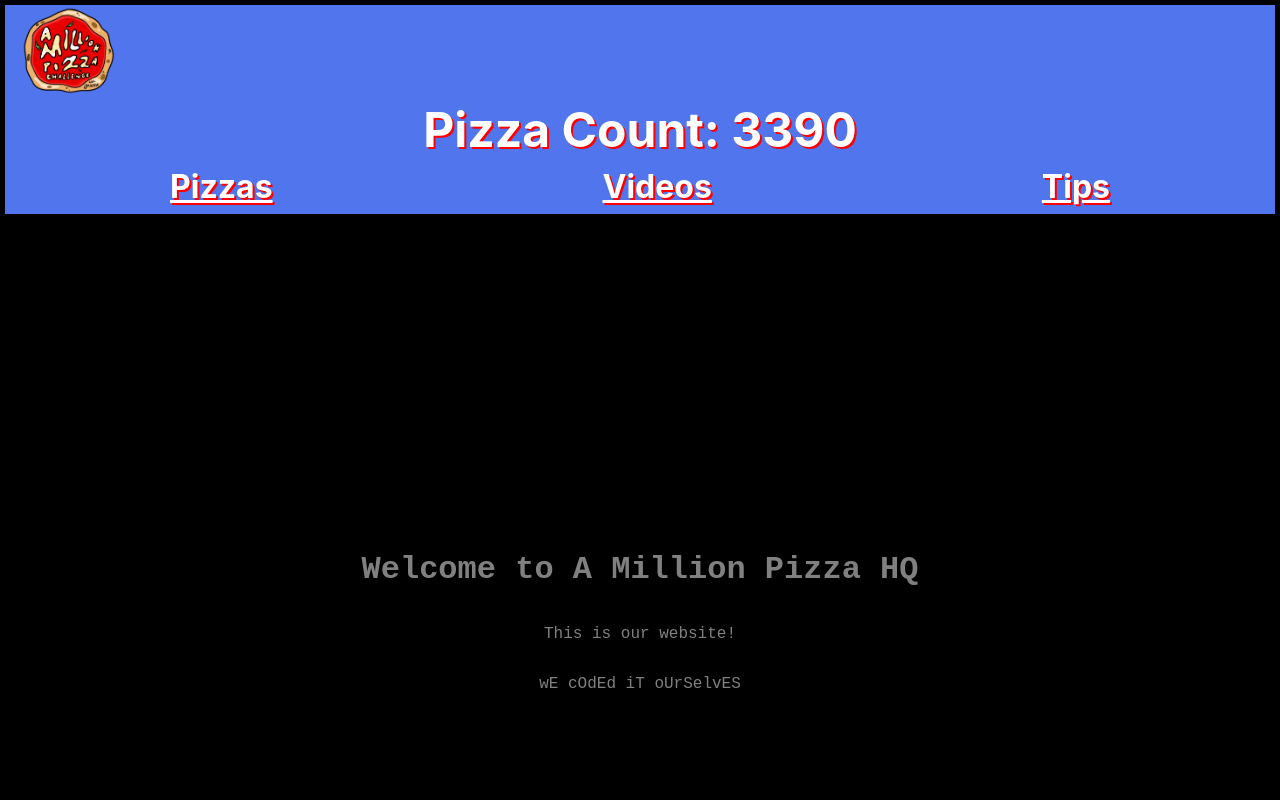
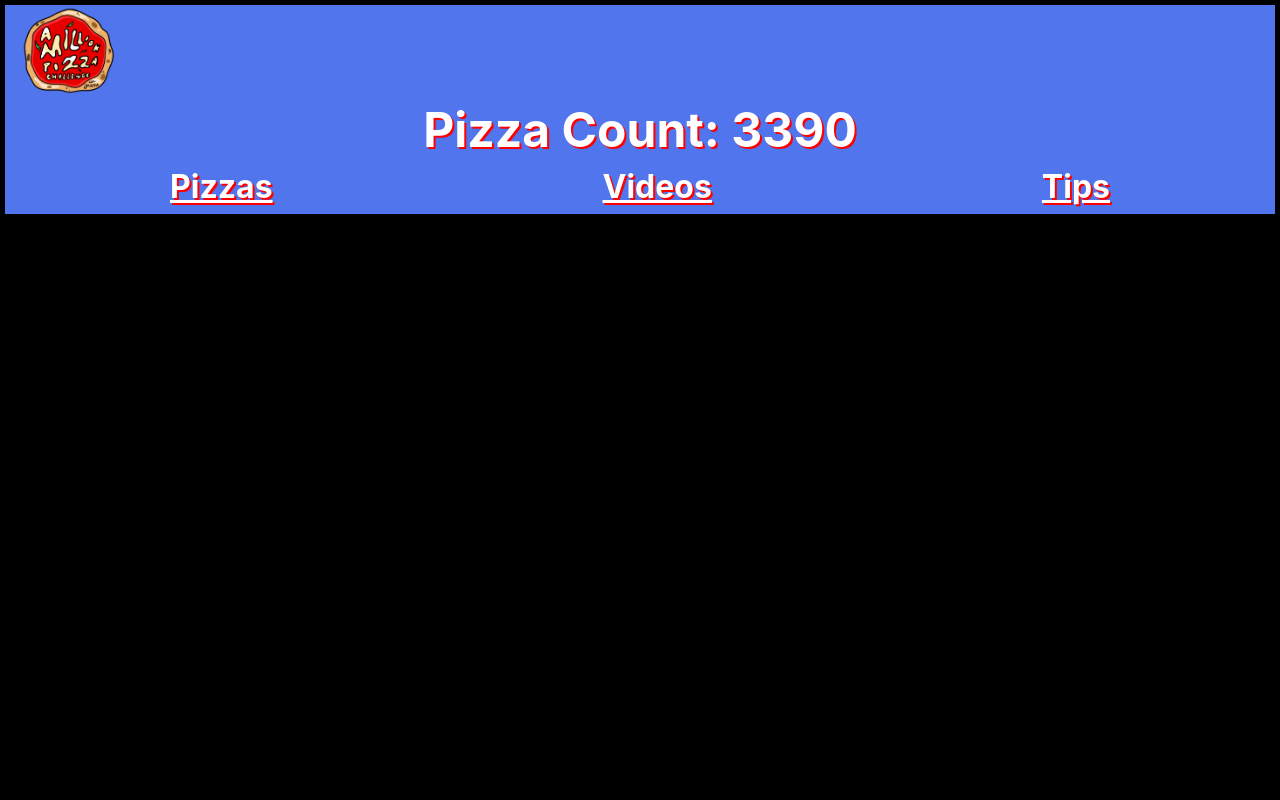
Before and after one commit to jasper-gordon/A-Million-Pizza, a React (Create React App) app: page / in a window 1280 px wide. Shown: the top 800 px of the page. Built offline with nearby package versions, Linux system fonts and the light colour scheme; no server answers.

Commit message:
Added motion blur to home page text

```diff
--- a/src/App.css
+++ b/src/App.css
@@ -1,3 +1,5 @@
+@import url('https://fonts.googleapis.com/css?family=Poppins&display=swap');
+
 .navbar {
   background-color: #5075ed;
   border-bottom: #000000;
@@ -153,7 +155,7 @@
 .home-text{
   background-color:rgb(0, 0, 0);
   color: white;
-  font-family:'Courier New', Courier, monospace;
+  font-family: "Poppins", sans-serif;
   padding: 0;
   margin: 0;
   place-items: center;
@@ -170,10 +172,18 @@
 }
 
 .hidden{
-  opacity: .5;
+  opacity: 0;
+  filter: blur(5px);
   transition: all 1.5s;
+}
+
+@media(prefers-reduced-motion) {
+  .hidden {
+    transition: none;
+  }
 }
 
 .show{
   opacity: 1;
+  filter: blur(0);
 }
```
